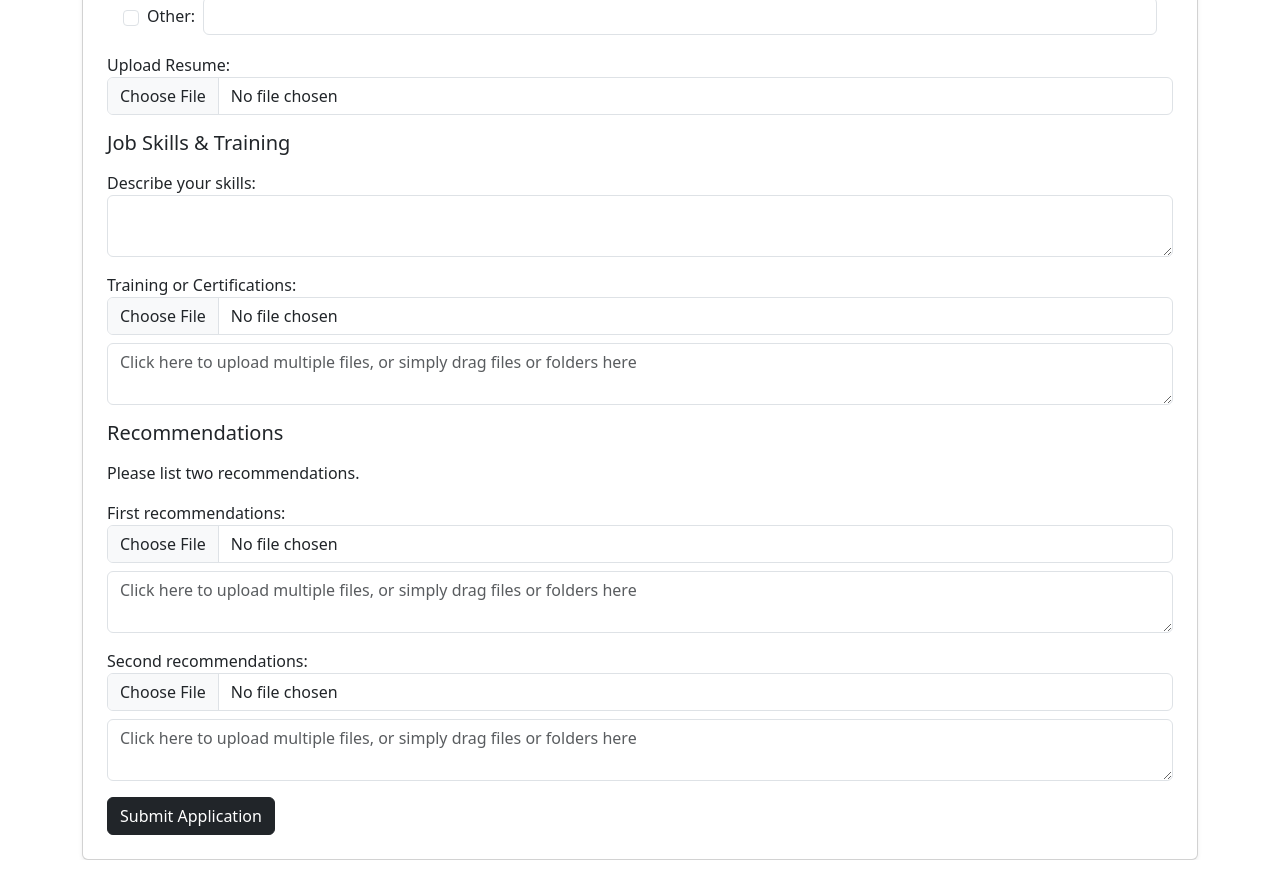
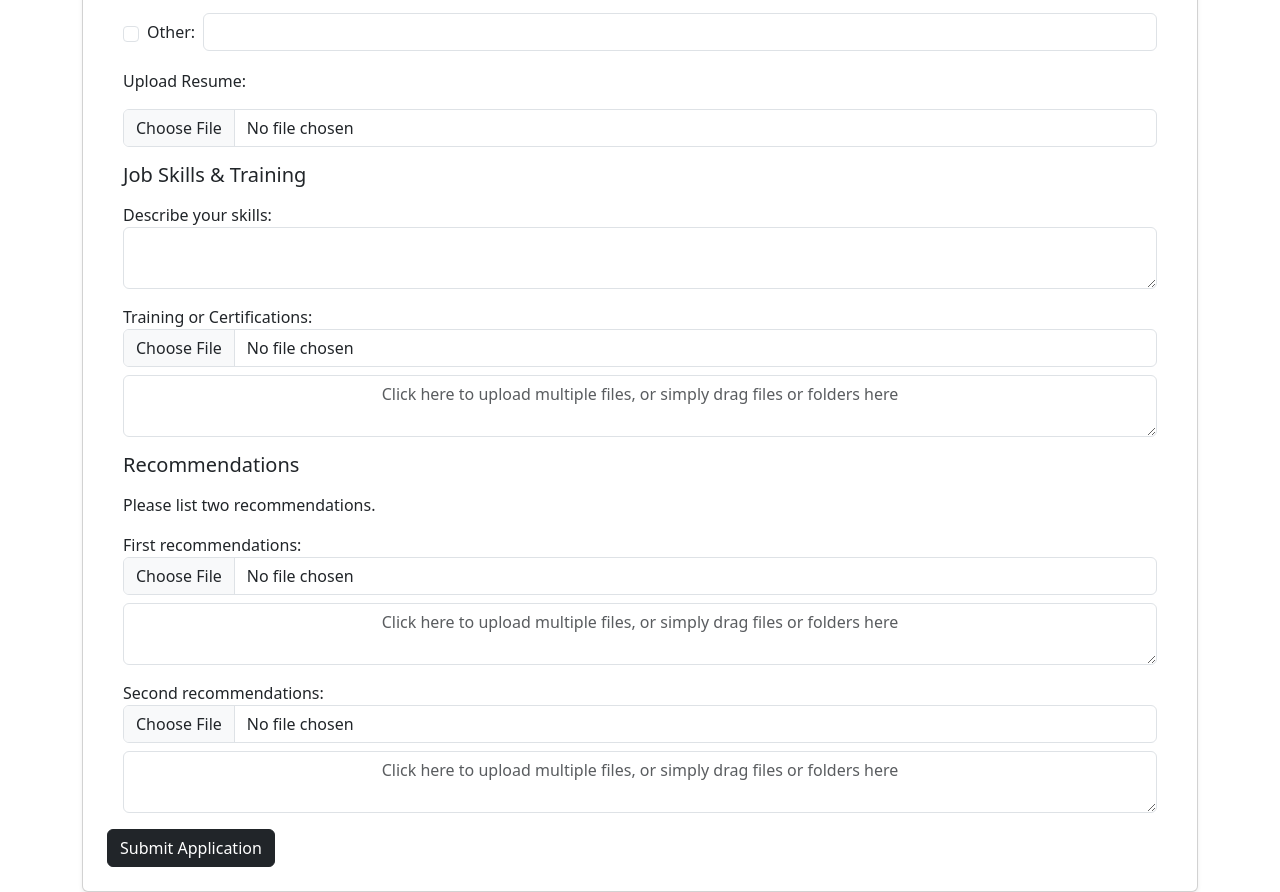
Before and after one commit to BanKrey99/Practica-bootstrap, a plain HTML site: page index.html in a window 1280 px wide. Shown: the part 861-1753 px from the top of the page. Before the commit the page ends 1721 px from the top, so only its background shows below. Drawn offline with Linux system fonts and the light colour scheme.

Commit message:
Modificación en el index

```diff
--- a/index.html
+++ b/index.html
@@ -31,7 +31,7 @@
             </div>
         </div>
 
-        <div class="row g-3 mx-2 mt-2">
+        <div class="row g-3 mx-2 mt-2 mb-3">
             <div class="col-sm-6">
                 <label class="mb-2">Phone Number:</label>
                 <div class="input-group" style="max-width: 350px;">
@@ -44,22 +44,22 @@
                 <input type="tel" class="form-control" placeholder="(201) 555-0123">
                 </div>
             </div>
-            <div class="col-sm-6 mb-3">
+            <div class="col-sm-6">
                 <label class="mb-2">E-mail Address:</label>
                 <input type="email" class="form-control" placeholder="john.doe@example.com">
             </div>
         </div>
 
         <div class="mx-3">
-            <label>Address:</label>
+            <label class="mb-2">Address:</label>
             <input type="text" class="form-control mb-2" placeholder="Address line 1">
             <input type="text" class="form-control mb-2" placeholder="Address line 2">
 
             <div class="row g-3">
-                <div class="col-md-6 mb-2">
+                <div class="col-sm-6 mb-2">
                     <input type="text" class="form-control" placeholder="City">
                 </div>
-                <div class="col-md-6 mb-2">
+                <div class="col-sm-6 mb-2">
                     <select class="form-select">
                         <option>Region</option>
                     </select>
@@ -67,10 +67,10 @@
             </div>
 
             <div class="row">
-                <div class="col-md-6 mb-2">
+                <div class="col-sm-6 mb-3">
                     <input type="text" class="form-control" placeholder="Postal / Zip Code">
                 </div>
-                <div class="col-md-6">
+                <div class="col-sm-6">
                     <select class="form-select col-md-6">
                         <option>United States</option>
                     </select>
@@ -103,37 +103,37 @@
             </div>
         </div>
 
-        <div class="mb-3">
-            <label>Upload Resume:</label>
+        <div class="mb-3 mx-3">
+            <label class="mb-3">Upload Resume:</label>
             <input type="file" class="form-control">
         </div>
 
-        <h5 class="mb-3">Job Skills & Training</h5>
+        <h5 class="mb-3 mx-3">Job Skills & Training</h5>
 
-        <div class="mb-3">
+        <div class="mb-3 mx-3">
             <label>Describe your skills:</label>
             <textarea class="form-control"></textarea>
         </div>
 
-        <div class="mb-3">
+        <div class="mb-3 mx-3">
             <label>Training or Certifications:</label>
             <input type="file" class="form-control mb-2">
-            <textarea class="form-control" placeholder="Click here to upload multiple files, or simply drag files or folders here"></textarea>
+            <textarea class="form-control text-center" placeholder="Click here to upload multiple files, or simply drag files or folders here"></textarea>
         </div>
 
-        <h5 class="mb-3">Recommendations</h5>
-        <p>Please list two recommendations.</p>
+        <h5 class="mb-3 ms-3">Recommendations</h5>
+        <p class="ms-3">Please list two recommendations.</p>
 
-        <div class="mb-3">
+        <div class="mb-3 mx-3">
             <label>First recommendations:</label>
             <input type="file" class="form-control mb-2">
-            <textarea class="form-control" placeholder="Click here to upload multiple files, or simply drag files or folders here"></textarea>
+            <textarea class="form-control text-center" placeholder="Click here to upload multiple files, or simply drag files or folders here"></textarea>
         </div>
 
-        <div class="mb-3">
+        <div class="mb-3 mx-3">
             <label>Second recommendations:</label>
             <input type="file" class="form-control mb-2">
-            <textarea class="form-control" placeholder="Click here to upload multiple files, or simply drag files or folders here"></textarea>
+            <textarea class="form-control text-center" placeholder="Click here to upload multiple files, or simply drag files or folders here"></textarea>
         </div>
 
         <div class="text-start">
```
